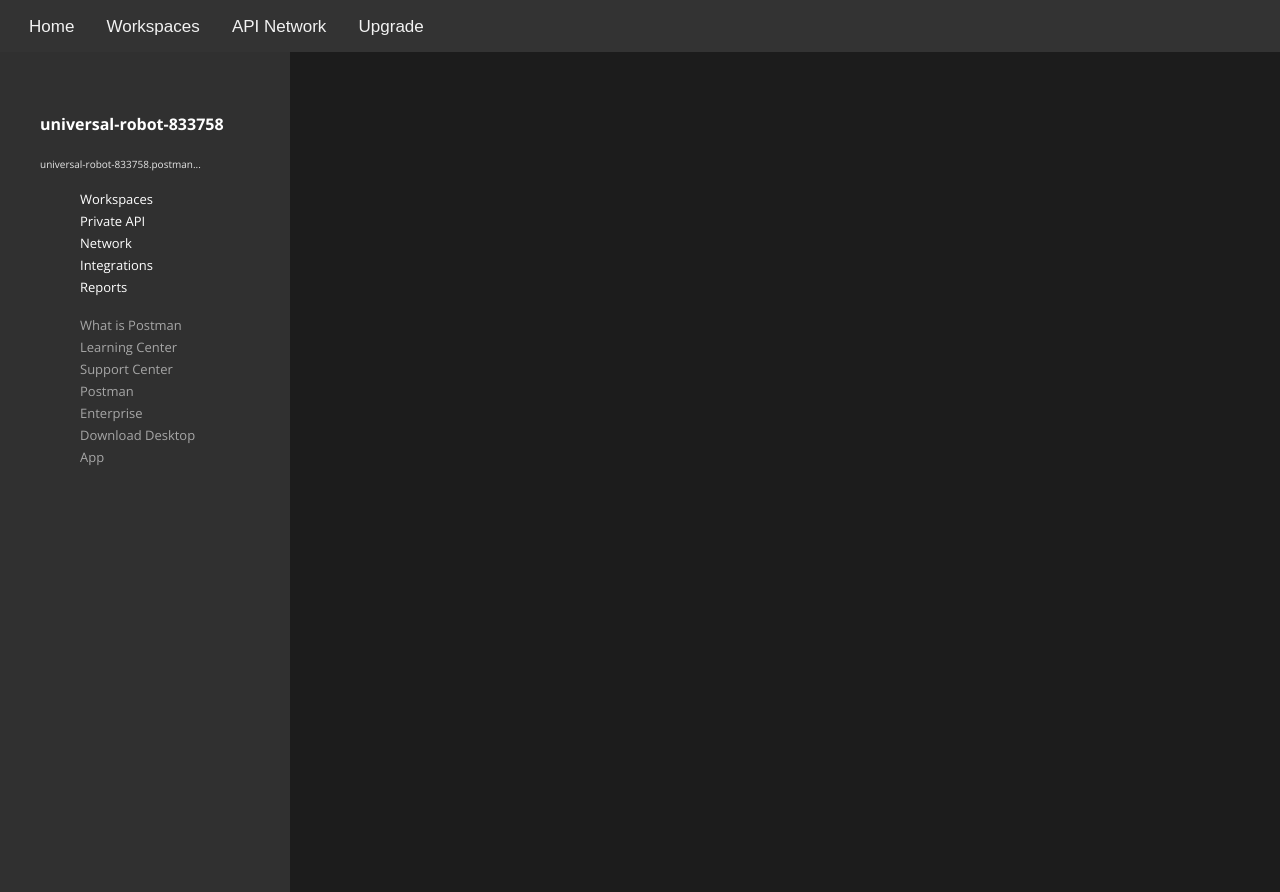
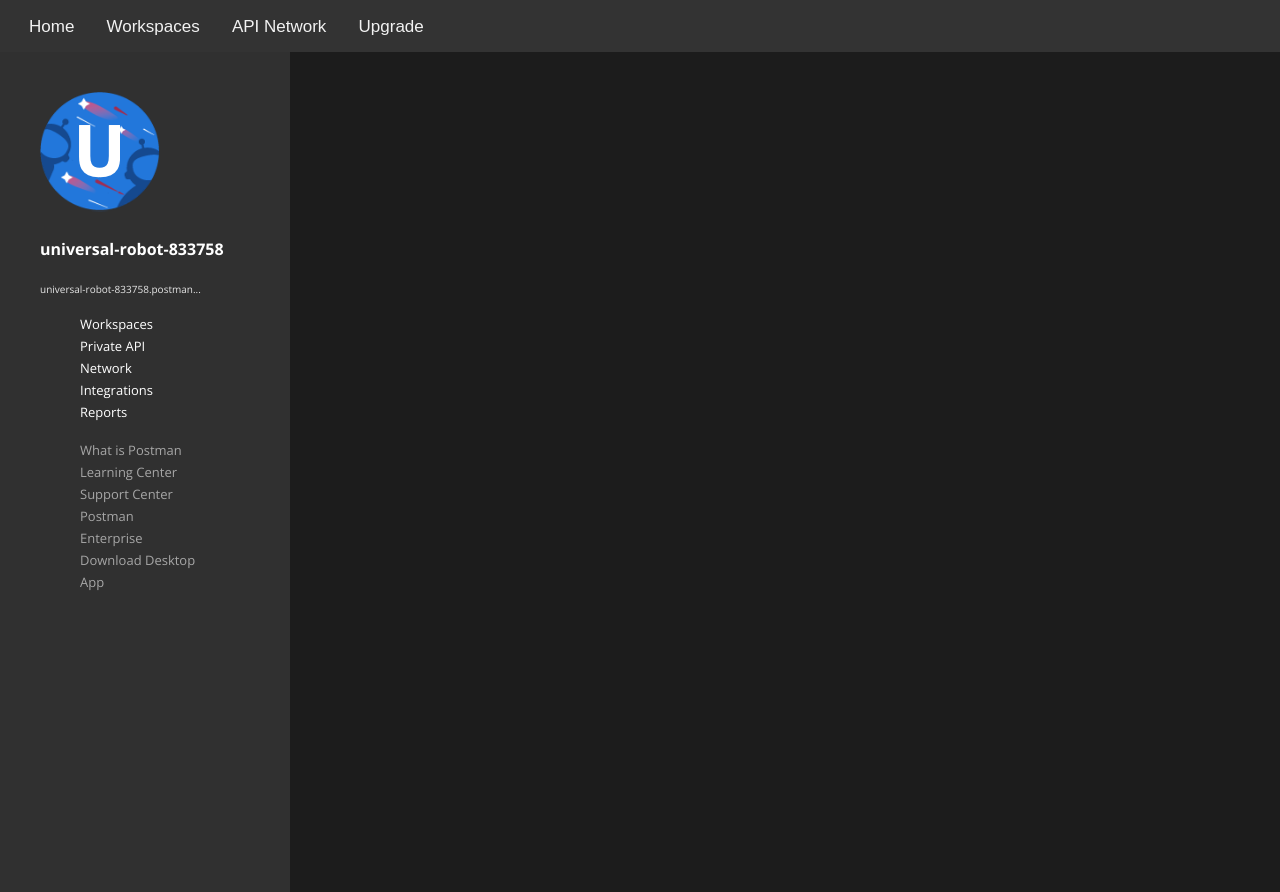
Before and after one commit to ikechukwuakuma316/postman-clone, a plain HTML site: page index.html in a window 1280 px wide. Drawn offline with nearby package versions, Linux system fonts and the light colour scheme.

Commit message:
improved postman ui

```diff
--- a/app/scss/layout/_grid.scss
+++ b/app/scss/layout/_grid.scss
@@ -2,6 +2,7 @@
 
 .grid {
   &__sidebar {
+    overflow: hidden;
     height: 800px;
     width: 250px;
     position: relative;
@@ -11,6 +12,10 @@
     padding-left: 40px;
     // line-height: 0.2em;
     background-color: hsl(0, 0%, 19%);
+
+    img {
+      width: 100;
+    }
 
     h4 {
       color: hsl(0, 0%, 100%);
--- a/app/scss/layout/_nav.scss
+++ b/app/scss/layout/_nav.scss
@@ -1,7 +1,7 @@
 @use '../util' as u;
 
 .nav {
-    overflow: hidden;
+    // overflow: hidden;
     background-color: #333;
     position: fixed;
     top: 0;
--- a/index.html
+++ b/index.html
@@ -27,6 +27,7 @@
 
     <div class="grid">
       <aside class="grid__sidebar">
+        <img src="assets/images/default-U7.png" alt="logo" />
           <h4>universal-robot-833758</h4>
           <p>universal-robot-833758.postman...</p>
 
```
Also changed, not shown: app/assets/images/default-U7.png (added), dist/style.css, 1 other file.
